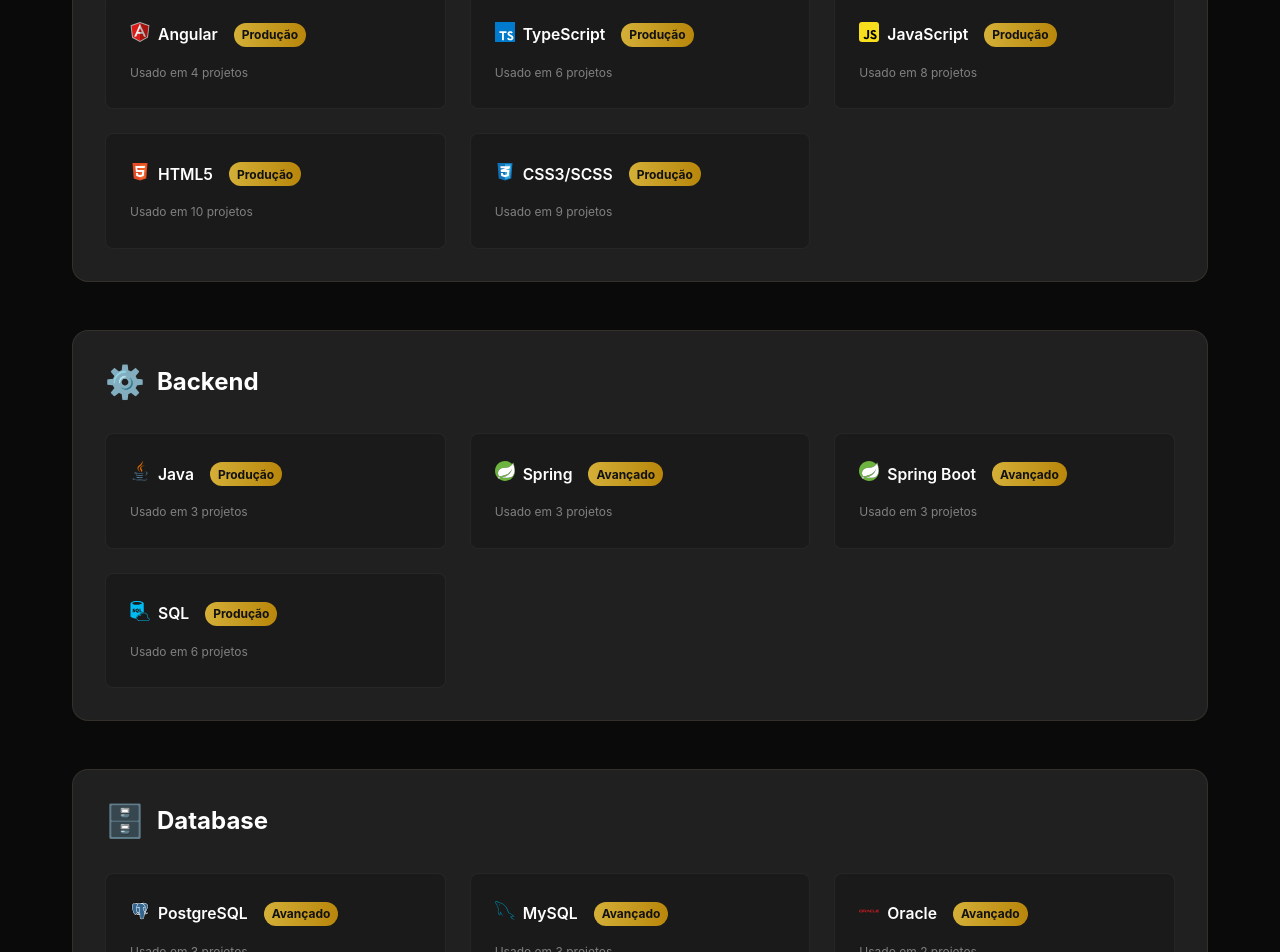
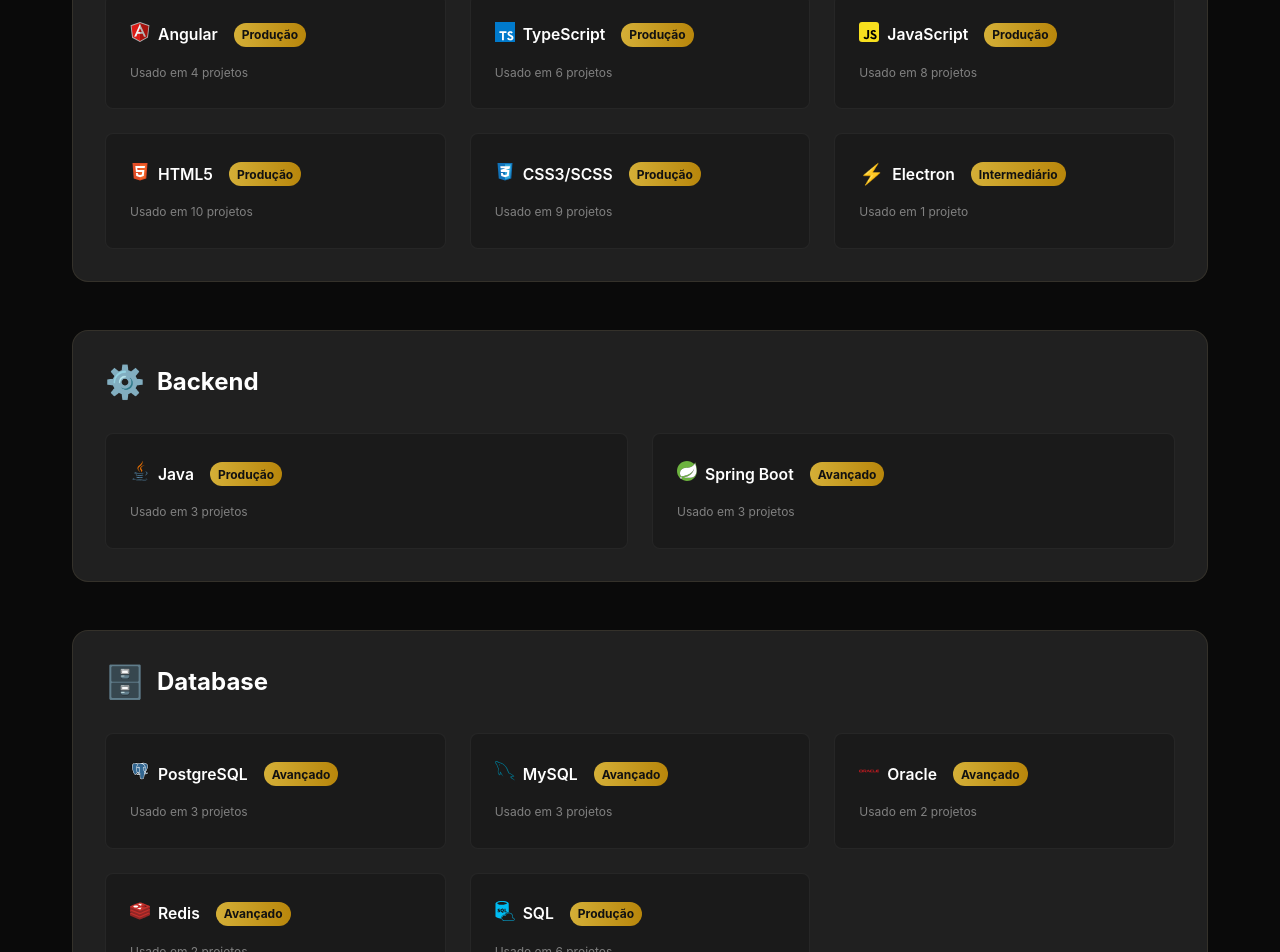
Before and after one commit to wmakeouthill/wmakeouthill.github.io, an Angular app in the folder portfolio/: page / in a window 1280 px wide. Shown: the part 2640-3592 px from the top of the page. Built offline with nearby package versions, Linux system fonts and the light colour scheme; no server answers.

Commit message:
new file:   portfolio/public/assets/icons/redis.svg 	modified:   portfolio/src/app/components/skills/skills.component.ts 	modified:   portfolio/package-lock.json

```diff
--- a/portfolio/src/app/components/skills/skills.component.ts
+++ b/portfolio/src/app/components/skills/skills.component.ts
@@ -17,17 +17,18 @@
     { name: 'JavaScript', levelLabel: 'Produção', projectsCount: 8, category: 'frontend', icon: 'javascript.svg' },
     { name: 'HTML5', levelLabel: 'Produção', projectsCount: 10, category: 'frontend', icon: 'html5.svg' },
     { name: 'CSS3/SCSS', levelLabel: 'Produção', projectsCount: 9, category: 'frontend', icon: 'css3.svg' },
+  { name: 'Electron', levelLabel: 'Intermediário', projectsCount: 1, category: 'frontend', icon: '⚡' },
 
     // Backend
   { name: 'Java', levelLabel: 'Produção', projectsCount: 3, category: 'backend', icon: 'java.svg' },
-  { name: 'Spring', levelLabel: 'Avançado', projectsCount: 3, category: 'backend', icon: 'spring.svg' },
   { name: 'Spring Boot', levelLabel: 'Avançado', projectsCount: 3, category: 'backend', icon: 'spring.svg' },
-  { name: 'SQL', levelLabel: 'Produção', projectsCount: 6, category: 'backend', icon: 'sql.svg' },
 
     // Database
   { name: 'PostgreSQL', levelLabel: 'Avançado', projectsCount: 3, category: 'database', icon: 'postgres.svg' },
   { name: 'MySQL', levelLabel: 'Avançado', projectsCount: 3, category: 'database', icon: 'mysql.svg' },
   { name: 'Oracle', levelLabel: 'Avançado', projectsCount: 2, category: 'database', icon: 'oracle.svg' },
+  { name: 'Redis', levelLabel: 'Avançado', projectsCount: 2, category: 'database', icon: 'redis.svg' },
+  { name: 'SQL', levelLabel: 'Produção', projectsCount: 6, category: 'database', icon: 'sql.svg' },
 
     // DevOps & Tools
     { name: 'Docker', levelLabel: 'Produção', projectsCount: 5, category: 'devops', icon: 'docker.svg' },
@@ -41,7 +42,6 @@
     { name: 'AlertManager', levelLabel: 'Intermediário', projectsCount: 1, category: 'devops', icon: 'alertmanager.svg' },
     { name: 'Maven', levelLabel: 'Avançado', projectsCount: 3, category: 'devops', icon: 'maven.svg' },
     { name: 'Cloud', levelLabel: 'Intermediário', projectsCount: 1, category: 'devops', icon: 'cloud.svg' },
-    { name: 'Electron', levelLabel: 'Intermediário', projectsCount: 1, category: 'other', icon: '⚡' },
     { name: 'Git', levelLabel: 'Produção', projectsCount: 10, category: 'devops', icon: 'git.svg' },
     { name: 'Docker Compose', levelLabel: 'Avançado', projectsCount: 4, category: 'devops', icon: 'docker-compose.svg' }
   ];
```
Also changed, not shown: portfolio/public/assets/icons/redis.svg (added). Lines whose indentation alone changed are shown as unchanged.
